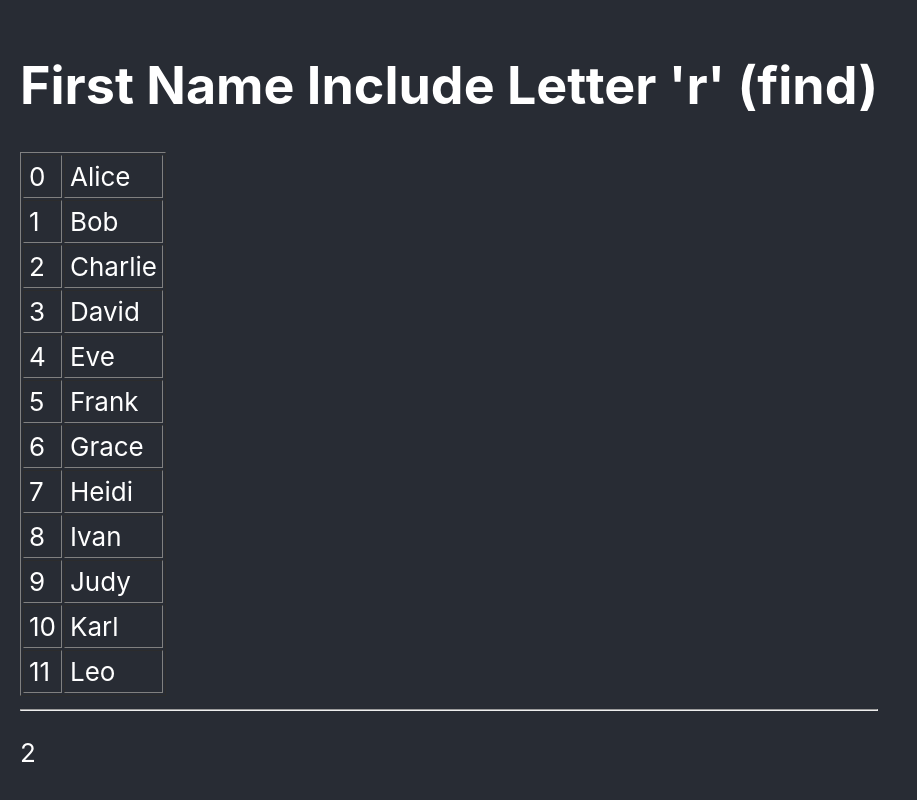
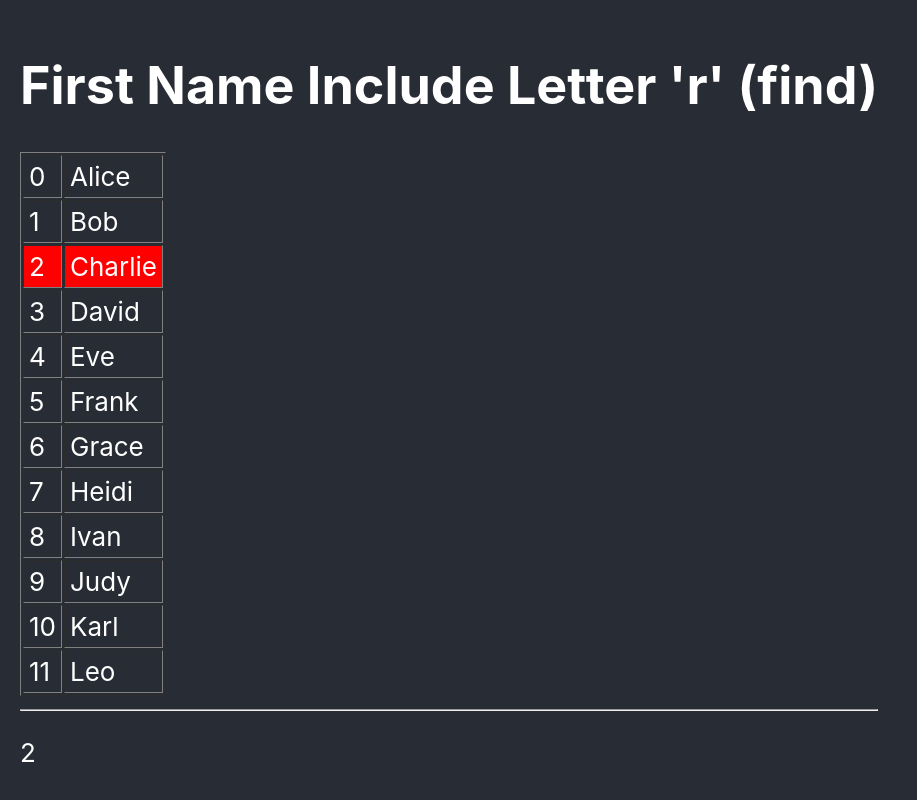
Before and after one commit to LakinduNethsara/array_methods, a React (Create React App) app: page / in a window 1280 px wide. Shown: the part 2347-3147 px from the top of the page, without its empty margins (0-917 px from the left). Built offline with nearby package versions, Linux system fonts and the light colour scheme.

Commit message:
Finish array method part 1

```diff
--- a/src/components/ArrayFindIndex.jsx
+++ b/src/components/ArrayFindIndex.jsx
@@ -6,7 +6,7 @@ const ArrayFindIndex = ({nameList})=>{
             <h1>First Name Include Letter 'r' (find)</h1>
             <table border={1} cellPadding={5}>
                     {nameList.map((name,index)=>(
-                            <tr>
+                            <tr bgcolor={index===nameIndex ? "red" : null}>
                                 <td key={index}>{index}</td>
                                 <td key={name}>{name}</td>
                             </tr>))
```
